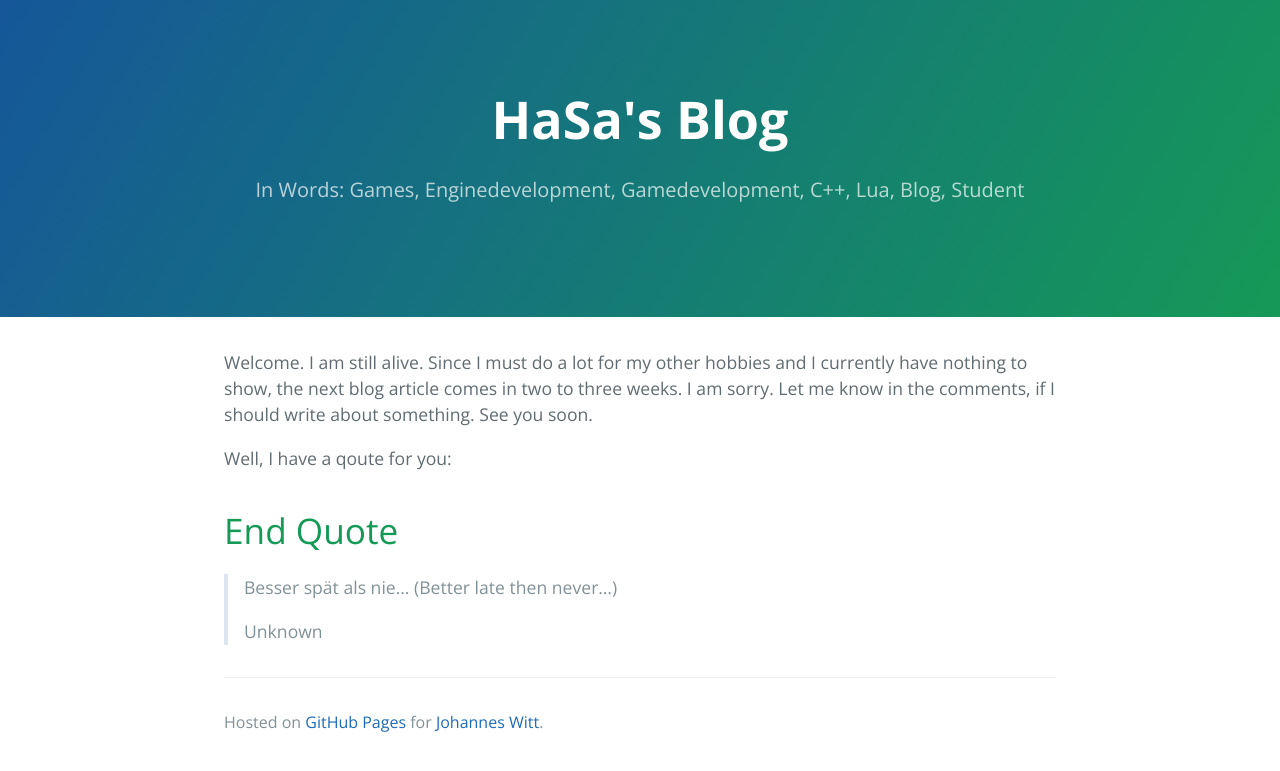
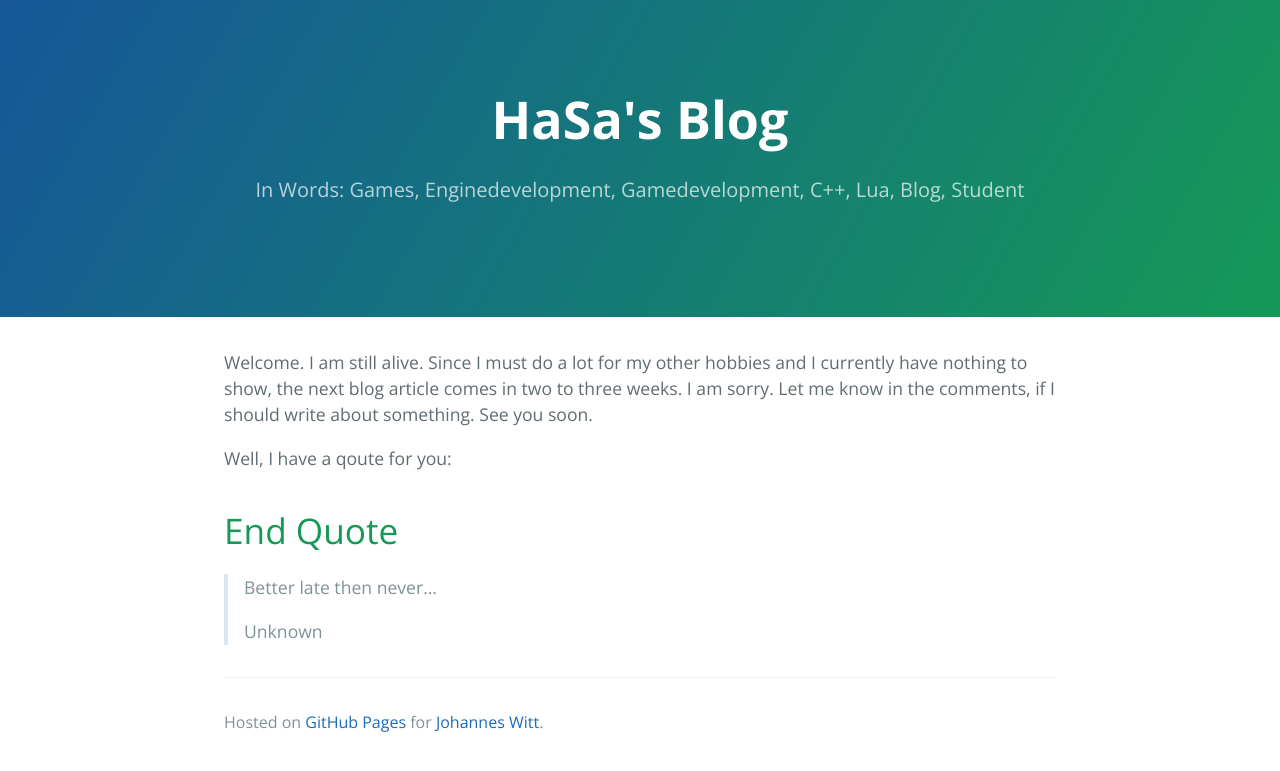
Before and after one commit to HaSa1002/hasa1002.github.io, a Jekyll site: the page built from _posts/2018-05-24-Quick-Notice.md, in a window 1280 px wide. Shown: the top 771 px of the page. Built offline with Jekyll 4.4.1, drawn with Linux system fonts in a browser that asks for light colours; comment, search, counter and statistics services are not loaded.

Commit message:
removed the german version

```diff
--- a/_posts/2018-05-24-Quick-Notice.md
+++ b/_posts/2018-05-24-Quick-Notice.md
@@ -12,7 +12,6 @@ See you soon.
 
 Well, I have a qoute for you:
 # End Quote #
-> Besser spät als nie...
-> (Better late then never...)
+> Better late then never...
 >
 > Unknown
```
